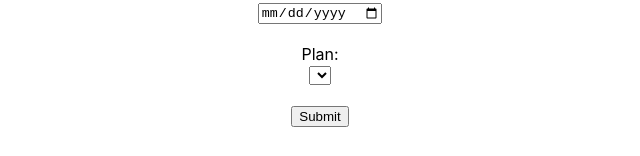
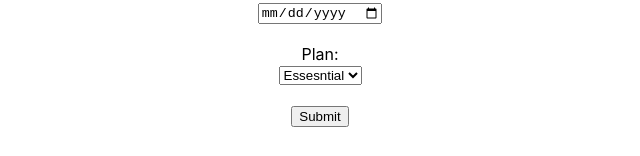
Before and after one commit to sbm1998/NewTask, a React (Create React App) app: page /form in a window 1280 px wide. Shown: the part 163-319 px from the top of the page, without its empty margins (320-960 px from the left). Built offline with nearby package versions, Linux system fonts and the light colour scheme.

Commit message:
serach_bar_and_form_data

```diff
--- a/src/Components/UserForm.tsx
+++ b/src/Components/UserForm.tsx
@@ -1,4 +1,4 @@
-import React ,{ChangeEvent} from 'react';
+import React ,{ChangeEvent, useEffect} from 'react';
 import { isTemplateExpression } from 'typescript';
 import {UsersStore} from '../Stores/Users';
 import {inject,observer} from 'mobx-react';
@@ -12,42 +12,67 @@ type StoreProps = {
 
   }
 
+
 const UserForm:React.FC<Props>= (props)=>{
-  const {setFname,setDob,setPlan,fName,dob,selectedPlan,planData}=props.UsersStore;
+  const {setFname,setDob,setPlan,fName,dob,selectedPlan, setUsersPlan,error}=props.UsersStore;
 
   const handleFname=(e:ChangeEvent<HTMLInputElement>)=>{
     setFname(e.target.value);
   }
 
   const handleDob=(e:ChangeEvent<HTMLInputElement>)=>{
-    // setDob(e.target.value);
+    setDob(e.target?.valueAsDate);
+    console.log(e);
   }
 
-  const handlePlan=(e:ChangeEvent<HTMLInputElement>)=>{
-    setPlan(e.target.value);
+  const handlePlan=((event: React.ChangeEvent<HTMLSelectElement>)=>{
+     setPlan(event.target.value);
+    console.log(event);
+
+  })
+
+  const handleValidation=(e:React.MouseEvent<HTMLInputElement, MouseEvent>)=>{
+    e.preventDefault();
+    if(fName.length<3 || fName.length>15 ){
+      props.UsersStore.errorForm("Enter name in proper length")
+      return;
+    }
+    const userFormData={
+      fName,dob,selectedPlan
+    }
+   const getLocalUser= localStorage.getItem("user");
+   let parseUserData=getLocalUser ? JSON.parse(getLocalUser):[];
+   parseUserData.push(userFormData);
+     console.log("getData",getLocalUser);
+    console.log("parseData",parseUserData)
+
+
+    localStorage.setItem("user",JSON.stringify(parseUserData));
+    // console.log(userFormData)
+
+
+
+
   }
-
-  const handleValidation=()=>{
-    if(fName.length<3 || fName.length>15 ){
-      return props.UsersStore.errorForm("Enter name in proper length")
-    }
-  }
-
+  useEffect(()=>{
+    setUsersPlan();
+  },[])
     return(
         <>
   <form>
    <h1>UserForm</h1>
    <label htmlFor="fname">First name:</label><br />
    <input type="text" id="fname" name="fname" onChange={handleFname} value={fName} required/><br/><br/>
+   <div>{error}</div>
    <label htmlFor="dob">Date of Birth:</label><br />
    <input type="date"  name="date" onChange={handleDob} required/><br/> <br/>
    <label htmlFor="plan">Plan:</label><br />
-   <select>
+
+   <select onChange={handlePlan} value={selectedPlan}>
      {props.UsersStore.planData.map((item)=>{
-       <option key={item}>{item}</option>
-     })}
-  {/* <option value="volvo">Volvo</option>
-  <option value="saab">Saab</option> */}
+     return ( <option key={item}>{item}</option>
+
+        )   })}
    </select><br /><br />
    <input type="submit" value="Submit" onClick={handleValidation}/>
   </form>
--- a/src/Stores/Users.ts
+++ b/src/Stores/Users.ts
@@ -29,12 +29,11 @@ export class UsersStore {
      loadingUser= false;
      searchText="";
      fName="";
-     dob=new Date();
+     dob:Date | null =null;
      selectedPlan="";
      searchResult:Users=[];
      error="";
-     planData=["Essesntial","Premium","Platinium","Basic","Gold","Diamond","FreeTrial",
-    "Bussiness","Standard","Student","Bronze","Starter"];
+     planData:string[]=[];
 
     @action getUserData(){
         this.setLoading(true);
@@ -42,7 +41,9 @@ export class UsersStore {
         .then(({data}: { data: ResponseUserType[]})=>{
             console.log(data);
             runInAction(() => {
-                this.users = this.searchResult = this.filterUserData(data);
+                const localStorageUserData = localStorage.getItem("user");
+                const parsedUserData = localStorageUserData ? JSON.parse(localStorageUserData) : []
+                this.users = this.searchResult = this.filterUserData(data).concat(parsedUserData);
             })
             this.setLoading(false);
         })
@@ -50,7 +51,7 @@ export class UsersStore {
     }
 
     @action setLoading(state:boolean){
-        this.loadingUser=state
+           this.loadingUser=state
     }
 
     @action filterUserData(data: ResponseUserType[]) {
@@ -107,7 +108,7 @@ export class UsersStore {
         this.fName=name;
 
     }
-    @action setDob=(date:Date)=>{
+    @action setDob=(date:Date | null)=>{
         this.dob=date;
     }
 
@@ -119,6 +120,11 @@ export class UsersStore {
         this.error=value
     }
 
+    @action setUsersPlan=()=>{
+        this.planData=["Essesntial","Premium","Platinium","Basic","Gold","Diamond","FreeTrial",
+        "Bussiness","Standard","Student","Bronze","Starter"];
+    }
+
 
 }
 
```
